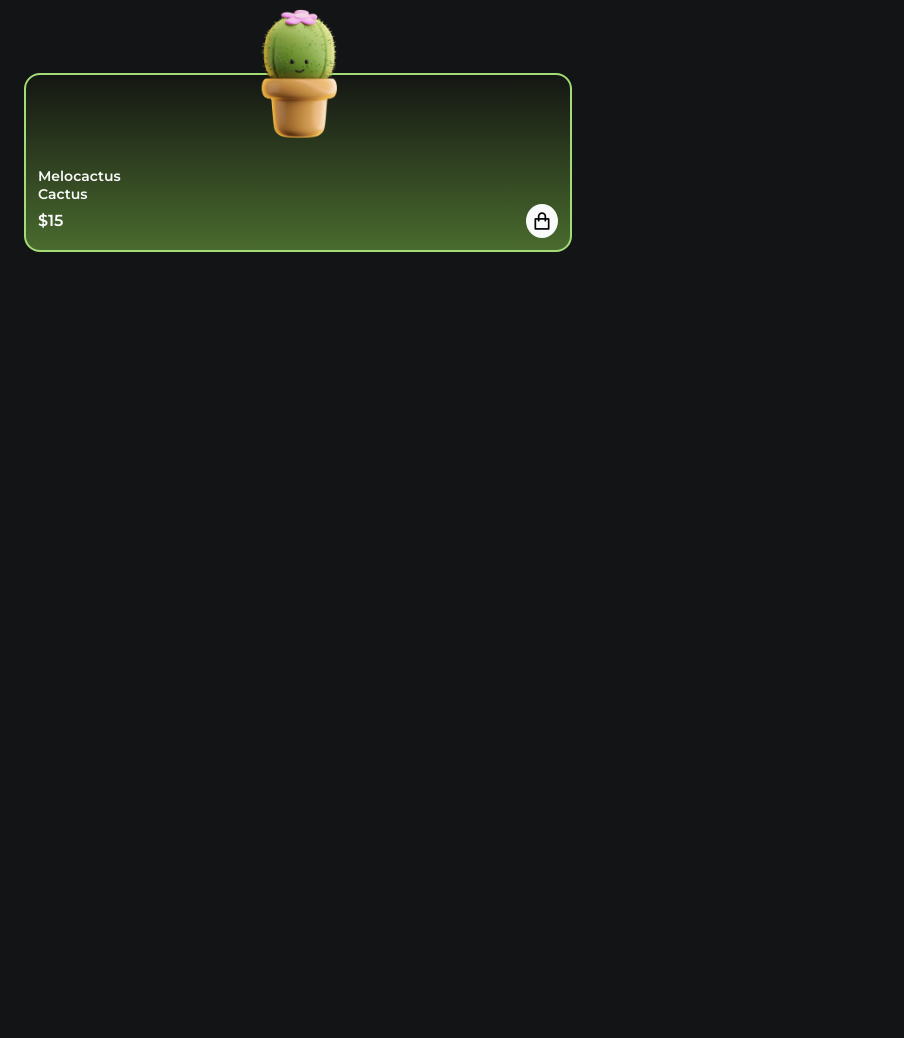
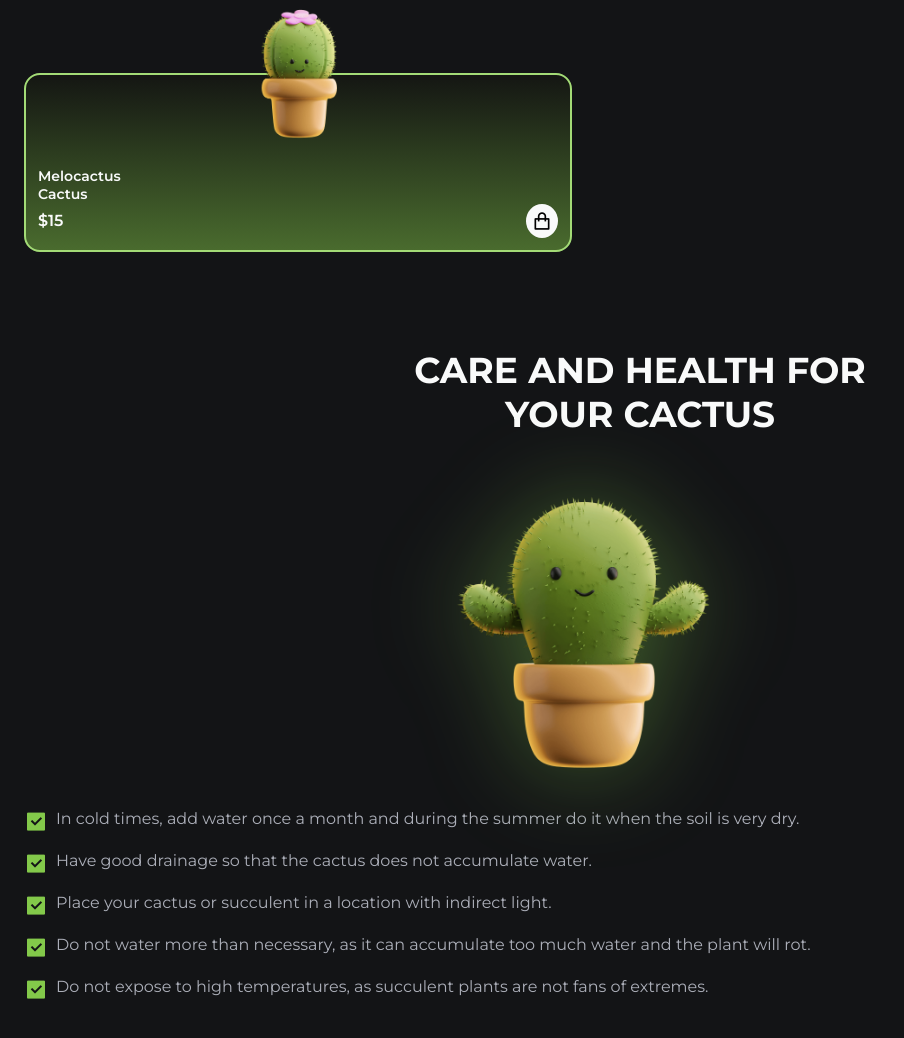
Before and after one commit to triabagus/landing-cactus, a plain HTML site: page index.html in a window 1280 px wide. Shown: the part 2841-3879 px from the top of the page, without its empty margins (0-904 px from the left). Before the commit the page ends 3301 px from the top, so only its background shows below. Drawn offline with nearby package versions, Linux system fonts and the light colour scheme.

Commit message:
[Section Care] adjust section

```diff
--- a/assets/css/styles.css
+++ b/assets/css/styles.css
@@ -400,7 +400,32 @@ img {
 }
 
 /*=============== CARE ===============*/
+.care__container{
+  padding-top: 2rem;
+  row-gap: 2rem;
+}
 
+.care__img{
+  width: 270px;
+  filter: drop-shadow(var(--shadow-img));
+  justify-self: center;
+}
+
+.care__list{
+  display: grid;
+  row-gap: 1rem;
+}
+
+.care__item{
+  display: flex;
+  column-gap: .5rem;
+  align-items: flex-start;
+}
+
+.care__item i{
+  font-size: 1.5rem;
+  color: var(--first-color);
+}
 
 /*=============== CONTACT ===============*/
 
--- a/index.html
+++ b/index.html
@@ -202,7 +202,59 @@
 
          <!--==================== CARE ====================-->
          <section class="care section" id="care">
+            <h2 class="section__title">
+               CARE AND HEALTH FOR <br> YOUR CACTUS
+            </h2>
 
+            <div class="care__container container grid">
+               <img src="assets/img/care-cactus.png" alt="care image" class="care__img">
+
+               <ul class="care__list">
+                  <li class="care__item">
+                     <i class="ri-checkbox-fill"></i>
+                     <p>
+                        In cold times, add water once a month
+                        and during the summer do it when the
+                        soil is very dry.
+                     </p>
+                  </li>
+
+                  <li class="care__item">
+                     <i class="ri-checkbox-fill"></i>
+                     <p>
+                        Have good drainage so that the cactus
+                        does not accumulate water.
+                     </p>
+                  </li>
+
+                  <li class="care__item">
+                     <i class="ri-checkbox-fill"></i>
+                     <p>
+                        Place your cactus or succulent in a
+                        location with indirect light.
+                     </p>
+                  </li>
+
+                  <li class="care__item">
+                     <i class="ri-checkbox-fill"></i>
+                     <p>
+                        Do not water more than necessary, as
+                        it can accumulate too much water and
+                        the plant will rot.
+                     </p>
+                  </li>
+
+                  <li class="care__item">
+                     <i class="ri-checkbox-fill"></i>
+                     <p>
+                        Do not expose to high temperatures, as
+                        succulent plants are not fans of
+                        extremes.
+                     </p>
+                  </li>
+
+               </ul>
+            </div>
          </section>
 
          <!--==================== CONTACT ====================-->
```
